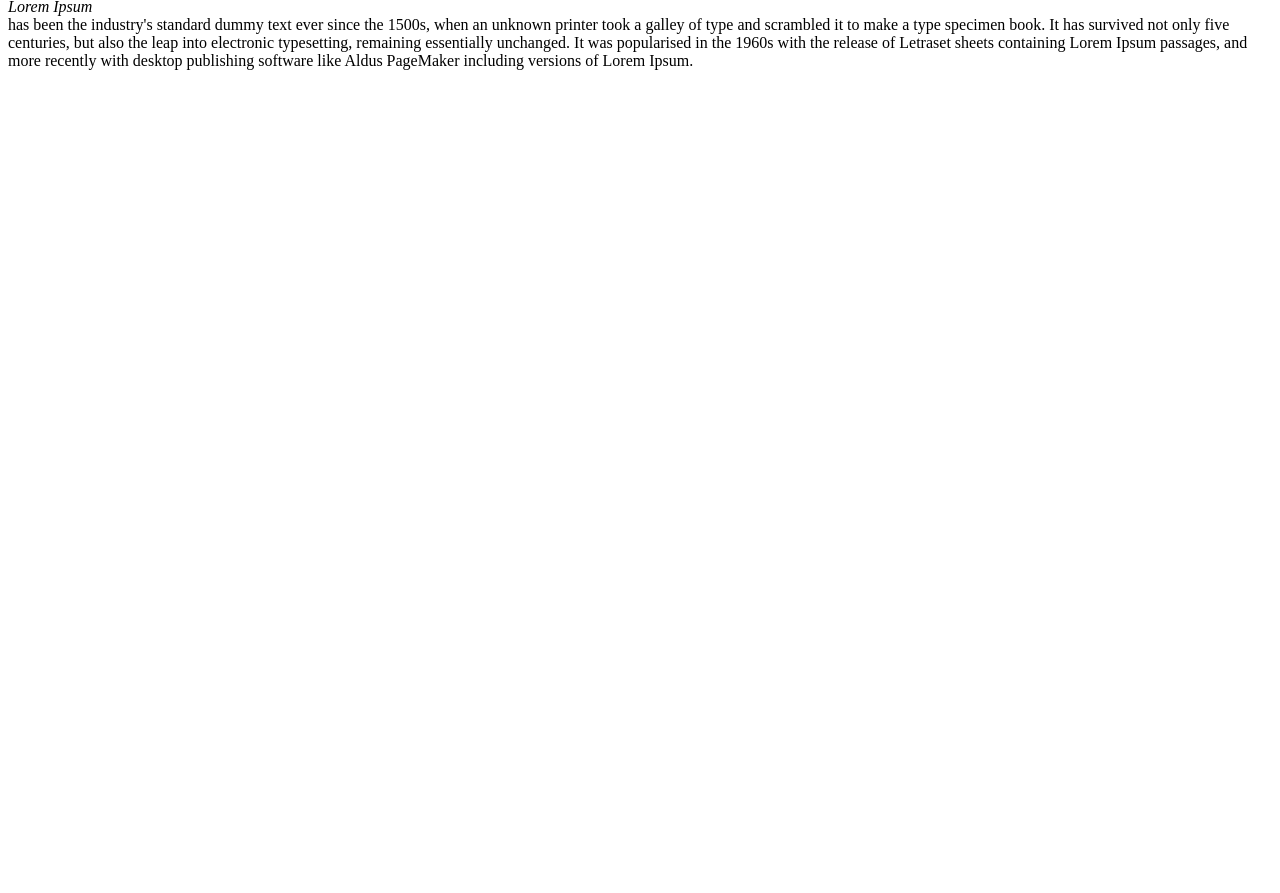
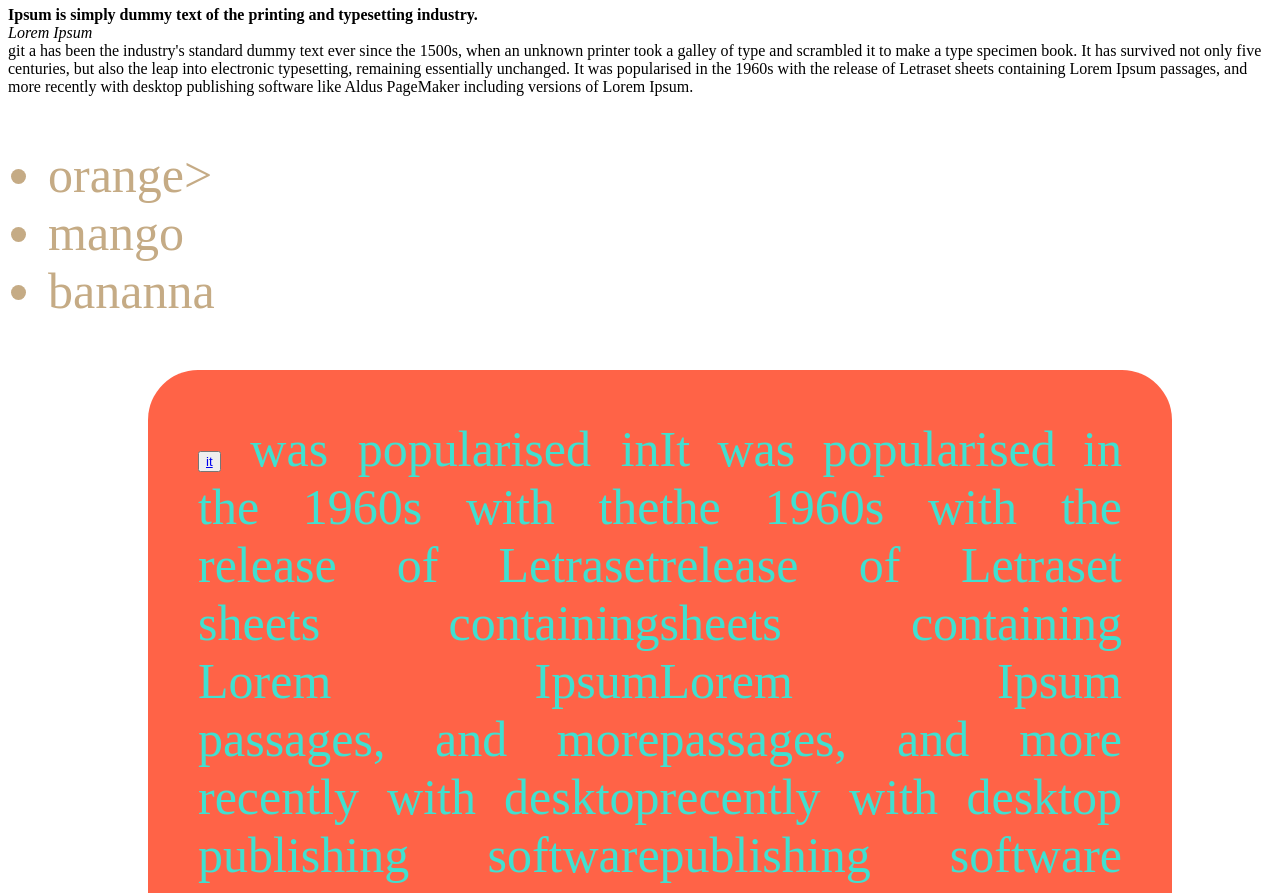
Before and after one commit to Redwan-png-alt/my-first-website, a plain HTML site: page index.html in a window 1280 px wide. Shown: the part 100-993 px from the top of the page. Before the commit the page ends 800 px from the top, so only its background shows below. Drawn offline with Linux system fonts and the light colour scheme.

Commit message:
lorem ipsum

```diff
--- a/index.html
+++ b/index.html
@@ -1,5 +1,6 @@
 <!DOCTYPE html>
-<html lang="en">
+<html lang="en">\
+    <link rel="stylesheet" href="style.css">
 <head>
     <meta charset="UTF-8">
     <meta name="viewport" content="width=device-width, initial-scale=1.0">
@@ -8,6 +9,18 @@
 <body>
     <h1>My first website</h1>
     <p><b> Ipsum is simply dummy text of the printing and typesetting industry.</b><br>
-        <i>Lorem Ipsum</i><br> has been the industry's standard dummy text ever since the 1500s, when an unknown printer took a galley of type and scrambled it to make a type specimen book. It has survived not only five centuries, but also the leap into electronic typesetting, remaining essentially unchanged. It was popularised in the 1960s with the release of Letraset sheets containing Lorem Ipsum passages, and more recently with desktop publishing software like Aldus PageMaker including versions of Lorem Ipsum.</p>
+        <i>Lorem Ipsum</i><br>git a has been the industry's standard dummy text ever since the 1500s, when an unknown printer took a galley of type and scrambled it to make a type specimen book. It has survived not only five centuries, but also the leap into electronic typesetting, remaining essentially unchanged. It was popularised in the 1960s with the release of Letraset sheets containing Lorem Ipsum passages, and more recently with desktop publishing software like Aldus PageMaker including versions of Lorem Ipsum.</p>
+        <div class="farcry">
+            <ul>
+               <li>orange></li>
+               <li>mango</li>
+               <li>bananna</li>
+               <div class="one"><p1><button><a href=www.google.com>it</a></button> was popularised in the 1960s with the release of Letraset sheets containing Lorem Ipsum passages, and more recently with desktop publishing software like Aldus PageMaker including versions of Lorem Ipsum.</p1>
+               <p2>It was popularised in the 1960s with the release of Letraset sheets containing Lorem Ipsum passages, and more recently with desktop publishing software like Aldus PageMaker including versions of Lorem Ipsum.</p2>
+            </div>
+            <button><a href="https://www.google.com">submit</a></button>
+
+            </ul>
+        </div>
 </body>
 </html>
--- /dev/null
+++ b/style.css
@@ -0,0 +1,19 @@
+.farcry {
+    background-color: white;
+    color: rgb(197, 171, 133);
+    font-size: 50px;
+    border: rgba(128, 255, 0, 0.596);
+    border: 10px 30px;
+    display: inline;
+}
+.one {
+    background-color: tomato;
+    color: turquoise;
+    border-style: solid;
+    border: violet;
+    margin: 50px 100px;
+    padding: 50px ;
+    border-radius: 50px;
+    display: flex;
+    text-align: justify;
+}
```
